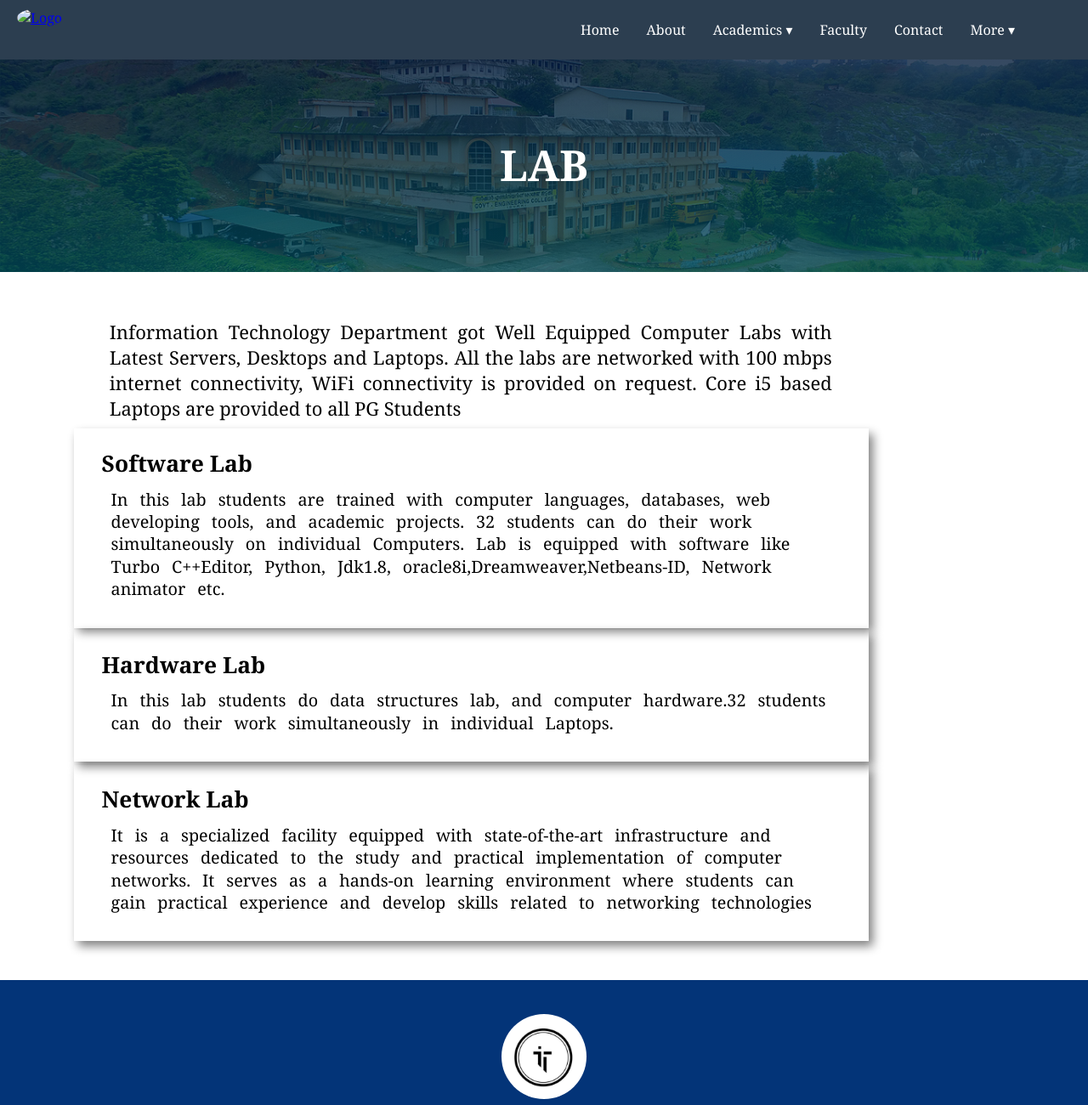
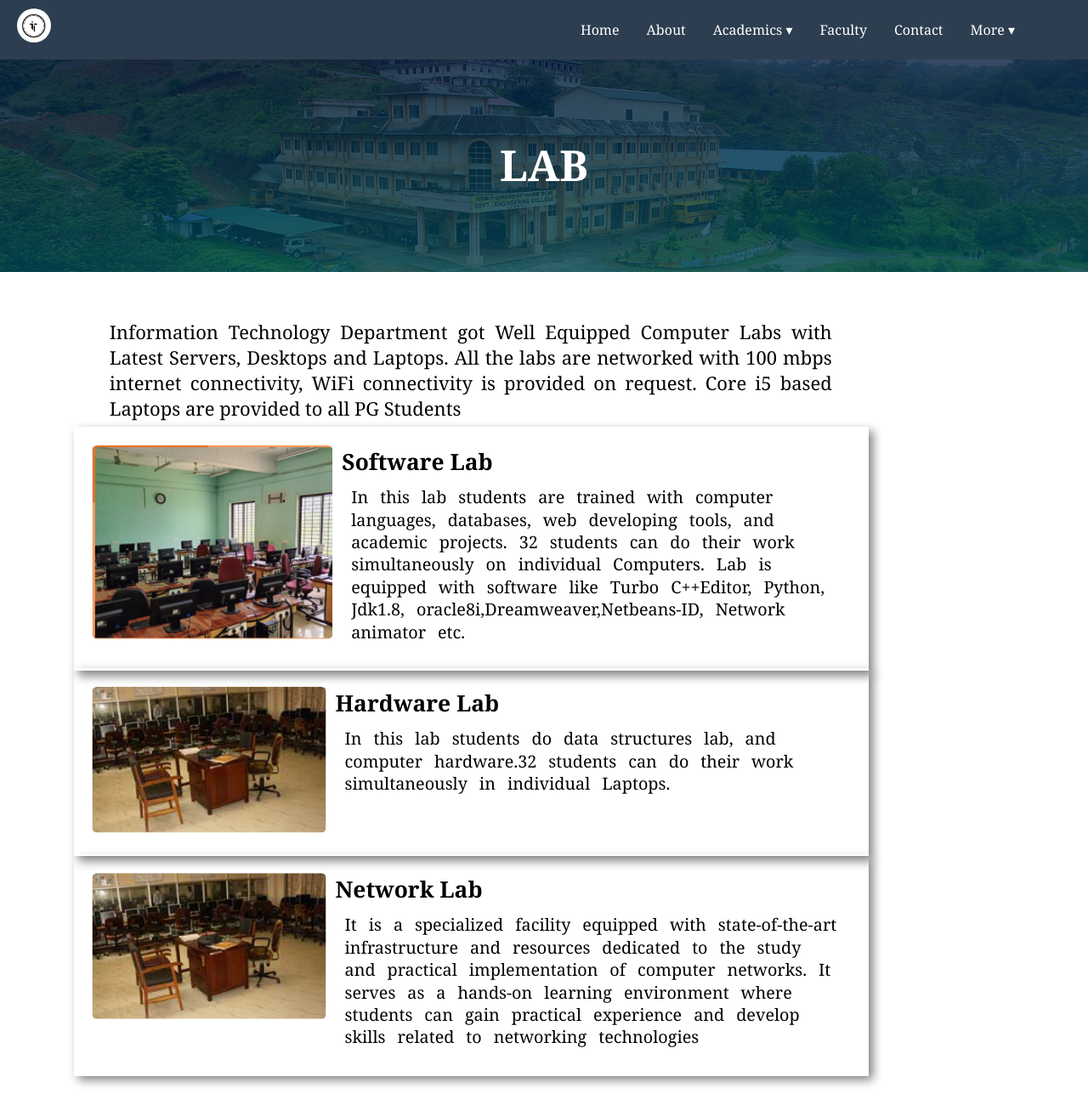
Before and after one commit to akhilak02/ITdepartment, a plain HTML site: page lab.html in a window 1280 px wide. Shown: the top 1300 px of the page at 85% size. Drawn offline with Linux system fonts and the light colour scheme; the site is published under a folder, as on GitHub Pages, so addresses that start at the root find nothing.

Commit message:
Update lab.html

```diff
--- a/lab.html
+++ b/lab.html
@@ -18,7 +18,7 @@
 <nav>
 
       <div class="logo">
-        <a href="index.html"><img src="/images/logo.jpg" alt="Logo" /></a>
+        <a href="index.html"><img src="images/logo.jpg" alt="Logo" /></a>
       </div>
   <input type="checkbox" id="menu-toggle" />
   <label for="menu-toggle" class="menu-icon">
@@ -74,7 +74,7 @@
         </div>
 
         <div class="lab slab">
-          <div><img src="/images/sw.png" alt="" /></div>
+          <div><img src="images/sw.png" alt="" /></div>
           <div>
             <h2>Software Lab</h2>
             <p>
@@ -88,7 +88,7 @@
         </div>
 
         <div class="lab hlab">
-          <div><img src="/images/Sw-lab (1).jpg" alt="" /></div>
+          <div><img src="images/Sw-lab (1).jpg" alt="" /></div>
           <div>
             <h2>Hardware Lab</h2>
             <p>
@@ -99,7 +99,7 @@
           </div>
         </div>
         <div class="lab nlab">
-          <div><img src="/images/Sw-lab.jpg" alt="" /></div>
+          <div><img src="images/Sw-lab.jpg" alt="" /></div>
           <div>
             <h2>Network Lab</h2>
             <p>
```
